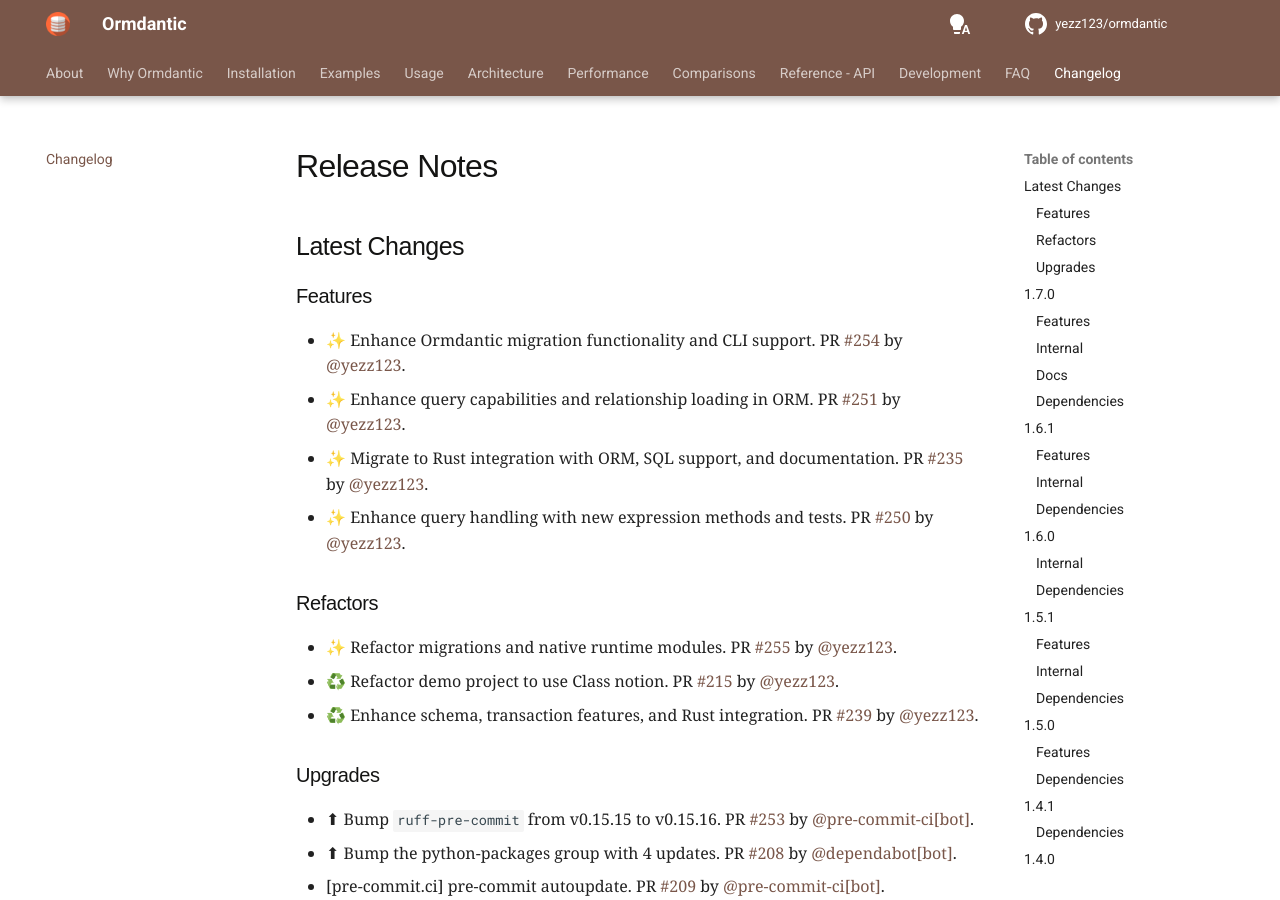
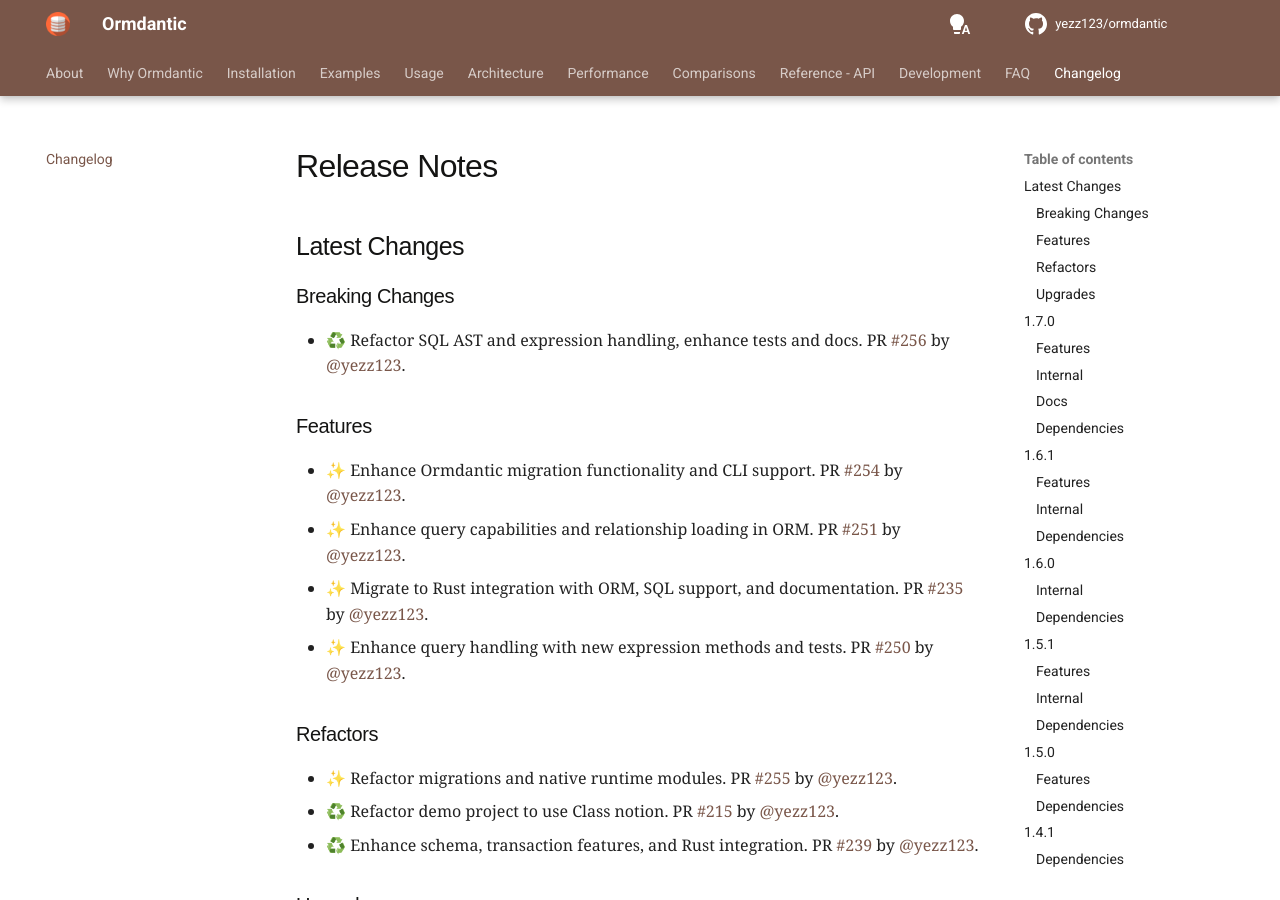
Before and after one commit to yezz123/ormdantic, an MkDocs documentation site: the page built from docs/release.md, in a window 1280 px wide and 900 px high. Built offline with MkDocs 1.6.1 and Material for MkDocs 9.7.7, drawn with Linux system fonts in a browser that asks for light colours; comment, search, counter and statistics services are not loaded.

Commit message:
📝 Update release notes
[skip ci]

```diff
--- a/docs/release.md
+++ b/docs/release.md
@@ -1,6 +1,10 @@
 # Release Notes
 
 ## Latest Changes
+
+### Breaking Changes
+
+* ♻️ Refactor SQL AST and expression handling, enhance tests and docs. PR [#256](https://github.com/yezz123/ormdantic/pull/256) by [@yezz123](https://github.com/yezz123).
 
 ### Features
 
```
